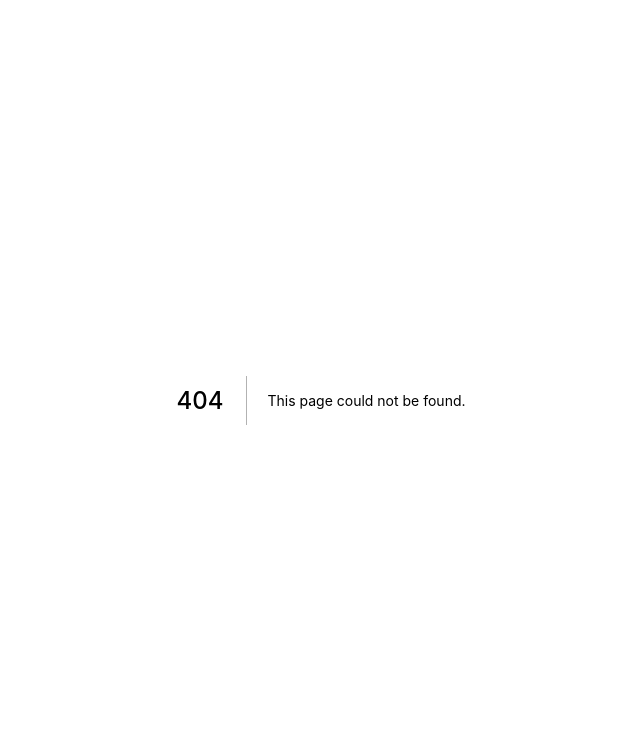
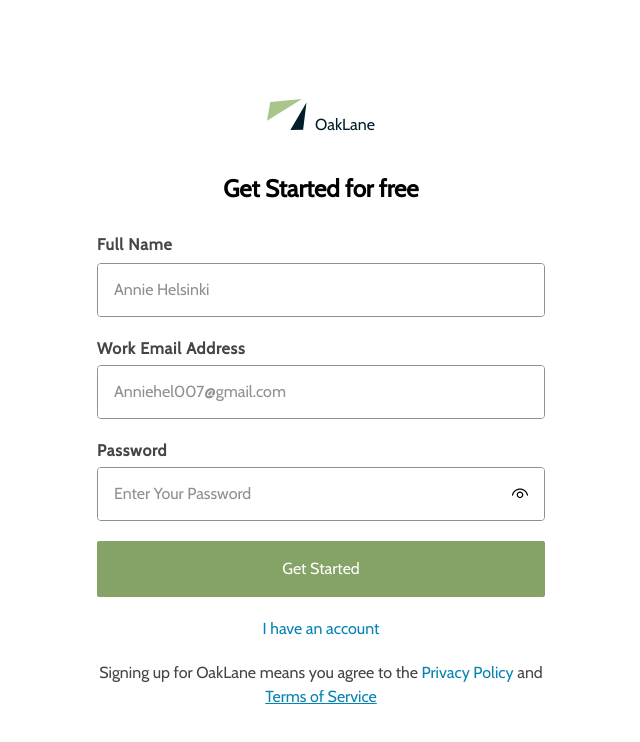
Before and after one commit to devdahcoder/oak-lane, a Next.js app: page /auth/sign-up in a window 1280 px wide. Before the commit this address had no page. Shown: the top 742 px of the page, without its empty margins (319-959 px from the left). Built offline with nearby package versions, Linux system fonts and the light colour scheme.

Commit message:
feat: added login page

```diff
--- a/pages/auth/login.tsx
+++ b/pages/auth/login.tsx
@@ -5,6 +5,7 @@ import Logo from '../../components/Logo';
 import Input from '../../components/Input';
 import Button from '../../components/Button';
 import { VscEyeClosed, VscEye } from 'react-icons/vsc';
+import Link from 'next/link';
 
 
 type Props = {}
@@ -12,6 +13,7 @@ type Props = {}
 const Login = (props: Props) => {
 
     const [hidePassword, setHidePassword] = useState<boolean>(true);
+
     return (
         <div className="flex flex-row items-center justify-center min-h-screen">
             <ContainerSize className={`w-full max-w-md mt-10 flex flex-col space-y-5`}>
@@ -22,21 +24,12 @@ const Login = (props: Props) => {
                         </div>
 
                         <div className="text-2xl font-semibold">
-                            <p>Get Started for free</p>
+                            <p>Log into your account</p>
                         </div>
                     </div>
                     <div className="flex flex-col space-y-5">
-                        <div>
-                            <Input
-                                labelText={`Full Name`}
-                                type={`text`}
-                                className={`py-3.5 px-4 text-base font-medium placeholder:font-extralight`}
-                                containerClassName={` border-gray-400`}
-                                labelClassName={`text-dark-200 font-semibold text-base tracking-wider`}
-                                placeholder={`Annie Helsinki`}
-                                mainContainerClassName={`flex flex-col space-y-1.5`}
-                            />
-                        </div>
+                        <div className="flex flex-col space-y-1">
+                            <div className="flex flex-col space-y-5">
                                 <div>
                                     <Input
                                         labelText={`Work Email Address`}
@@ -63,23 +56,25 @@ const Login = (props: Props) => {
                                         rightIconClick={() => {setHidePassword(!hidePassword)}}
                                     />
                                 </div>
+                            </div>
+                            <div className="flex flex-row items-center justify-end">
+                                <a className="text-blue-300 " href="http://" target="_blank" rel="noopener noreferrer">Forgotten Password?</a>
+                            </div>
+                        </div>
                         <div>
                             <Button
                                 className={`w-full bg-green-100 text-center flex flex-row items-center justify-center rounded-sm py-4
                                 text-white font-medium hover:bg-green-400 transition-all duration-300 ease-linear`}
-                                text={`Get Started`}
+                                text={`Log in`}
                             />
                         </div>
                     </div>
                 </div>
                 <div className="flex flex-col items-center justify-center text-center space-y-5">
                     <div>
-                        <a className="text-blue-300 " href="http://" target="_blank" rel="noopener noreferrer">I have an account</a>
-                    </div>
-                    <div>
-                        <div className="text-dark-200">Signing up for OakLane means you agree to the <a className="text-blue-300 " href="http://" target="_blank" rel="noopener noreferrer">
-                            Privacy Policy</a> and</div>
-                        <a className="underline text-blue-300 " href="http://" target="_blank" rel="noopener noreferrer">Terms of Service</a>
+                        <Link href={`/auth/sign-up`}>
+                            <a className="text-blue-300 " href="" >Create an account</a>
+                        </Link>
                     </div>
                 </div>
             </ContainerSize>
--- /dev/null
+++ b/pages/auth/sign-up.tsx
@@ -0,0 +1,96 @@
+import React, { useState } from 'react';
+import { getMainLayout } from '../../components/Layouts/MainLayout';
+import ContainerSize from '../../components/Layouts/ContainerSize';
+import Logo from '../../components/Logo';
+import Input from '../../components/Input';
+import Button from '../../components/Button';
+import { VscEyeClosed, VscEye } from 'react-icons/vsc';
+import Link from 'next/link';
+
+
+type Props = {}
+
+const SignUp = (props: Props) => {
+
+    const [hidePassword, setHidePassword] = useState<boolean>(true);
+
+    return (
+        <div className="flex flex-row items-center justify-center min-h-screen">
+            <ContainerSize className={`w-full max-w-md my-10 flex flex-col space-y-5`}>
+                <div className="flex flex-col space-y-7">
+                    <div className="flex flex-col items-center justify-center text-center space-y-9">
+                        <div>
+                            <Logo titleClassName="mt-auto" iconClassName="w-10" />
+                        </div>
+
+                        <div className="text-2xl font-semibold">
+                            <p>Get Started for free</p>
+                        </div>
+                    </div>
+                    <div className="flex flex-col space-y-5">
+                        <div>
+                            <Input
+                                labelText={`Full Name`}
+                                type={`text`}
+                                className={`py-3.5 px-4 text-base font-medium placeholder:font-extralight`}
+                                containerClassName={` border-gray-400`}
+                                labelClassName={`text-dark-200 font-semibold text-base tracking-wider`}
+                                placeholder={`Annie Helsinki`}
+                                mainContainerClassName={`flex flex-col space-y-1.5`}
+                            />
+                        </div>
+                        <div>
+                            <Input
+                                labelText={`Work Email Address`}
+                                type={`text`}
+                                className={`py-3.5 px-4 text-base font-medium placeholder:font-extralight`}
+                                containerClassName={` border-gray-400`}
+                                labelClassName={`text-dark-200 font-semibold text-base tracking-wider`}
+                                placeholder={`Anniehel007@gmail.com`}
+                                mainContainerClassName={`flex flex-col space-y-1`}
+                            />
+                        </div>
+                        <div>
+                            <Input
+                                labelText={`Password`}
+                                type={`${hidePassword ? 'password' : 'text'}`}
+                                className={`py-3.5 px-4 text-base font-medium placeholder:font-extralight`}
+                                containerClassName={` border-gray-400`}
+                                labelClassName={`text-dark-200 font-semibold text-base tracking-wider`}
+                                placeholder={`Enter Your Password`}
+                                mainContainerClassName={`flex flex-col space-y-1`}
+                                rightIcon={!hidePassword ? <VscEyeClosed className='w-5 h-5' /> : <VscEye className='w-5 h-5' />}
+                                isRightIcon={true}
+                                rightIconContainerClassName={`right-2 border`}
+                                rightIconClick={() => {setHidePassword(!hidePassword)}}
+                            />
+                        </div>
+                        <div>
+                            <Button
+                                className={`w-full bg-green-100 text-center flex flex-row items-center justify-center rounded-sm py-4
+                                text-white font-medium hover:bg-green-400 transition-all duration-300 ease-linear`}
+                                text={`Get Started`}
+                            />
+                        </div>
+                    </div>
+                </div>
+                <div className="flex flex-col items-center justify-center text-center space-y-5">
+                    <div>
+                        <Link href={`/auth/login`}>
+                            <a className="text-blue-300 ">I have an account</a>
+                        </Link>
+
+                    </div>
+                    <div>
+                        <div className="text-dark-200">Signing up for OakLane means you agree to the <a className="text-blue-300 " href="http://" target="_blank" rel="noopener noreferrer">
+                            Privacy Policy</a> and</div>
+                        <a className="underline text-blue-300 " href="http://" target="_blank" rel="noopener noreferrer">Terms of Service</a>
+                    </div>
+                </div>
+            </ContainerSize>
+        </div>
+    )
+}
+
+SignUp.getLayout = getMainLayout;
+export default SignUp
```
Lines whose indentation alone changed are shown as unchanged.
